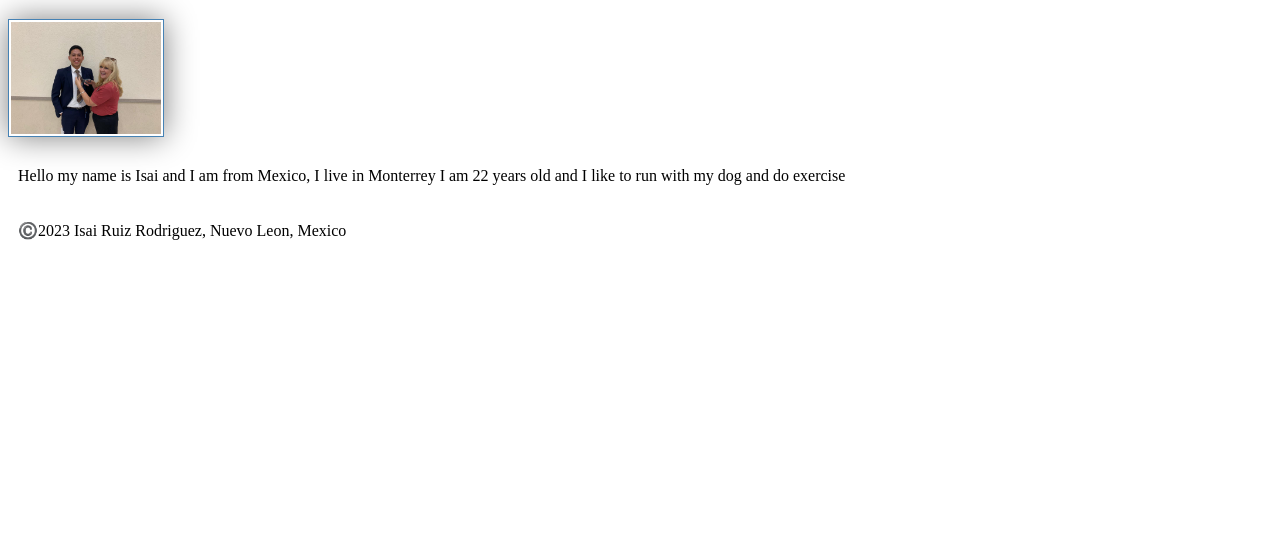
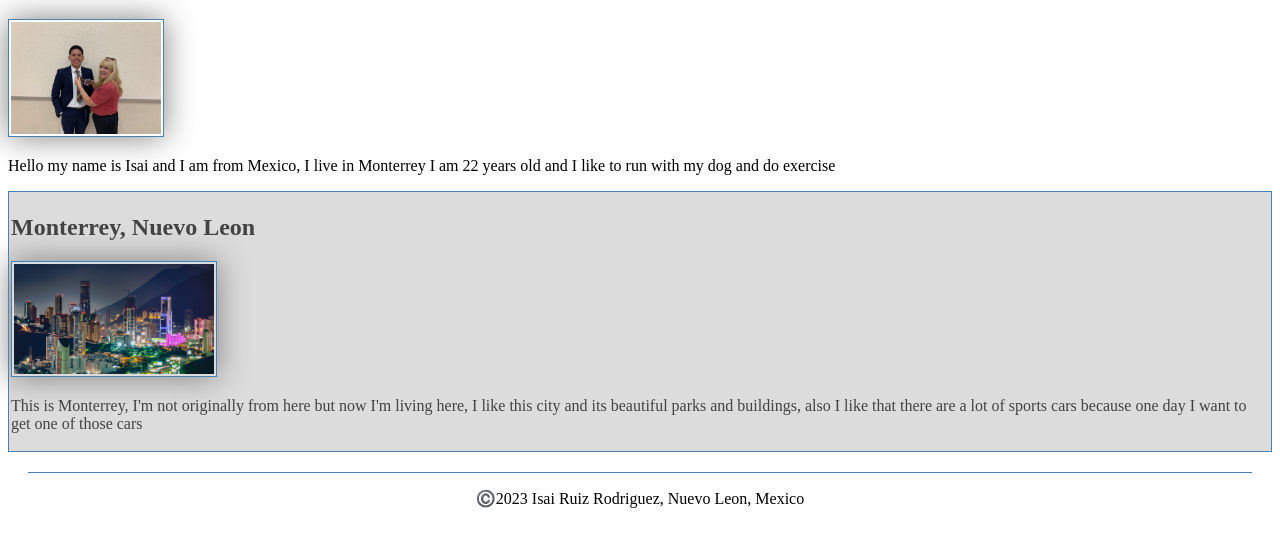
Before and after one commit to Isai512/wdd130, a plain HTML site: page index.html in a window 1280 px wide. Shown: the part 263-800 px from the top of the page. Drawn offline with Linux system fonts and the light colour scheme.

Commit message:
more changes now

```diff
--- a/index.html
+++ b/index.html
@@ -4,6 +4,8 @@
     <meta charset="utf-8">
     <meta name="viewport" content="width=device-width,initial-scale=1.0">
     <title>Isai Ruiz | WDD 130</title>
+    <meta name="description" content="Isai Ruiz Rodriguez | WDD 130 | Web Fundamentals">
+    <meta name="author" content="Isai Ruiz Rodriguez">
     <link rel="stylesheet" href="styles/styles.css">
 </head>
 <body>
@@ -19,6 +21,11 @@
         <img src="images/profile.jpg" alt="Isai Ruiz" width="200">
         <p>Hello my name is Isai and I am from Mexico, I live in Monterrey I am 22 years old and I like to run with my dog and do exercise </p>
     </main>
+    <aside>
+        <h2>Monterrey, Nuevo Leon</h2>
+        <img src="images/monterrey.jpg" alt="Monterrey city">
+        <p>This is Monterrey, I'm not originally from here but now I'm living here, I like this city and its beautiful parks and buildings, also I like that there are a lot of sports cars because one day I want to get one of those cars</p>
+    </aside>
     <footer>
         <p>©️2023 Isai Ruiz Rodriguez, Nuevo Leon, Mexico</p>
     </footer>
--- a/styles/styles.css
+++ b/styles/styles.css
@@ -24,3 +24,31 @@ img {
 p {
     padding: 10px;
 }
+
+main {
+    max-width: 850px;
+}
+
+aside {
+    width: auto;
+    margin: 0;
+    border: 1px solid steelblue;
+    padding: 2px;
+    background-color: gainsboro;
+    color: hsla(200,0%,0%,.7);
+}
+
+aside img {
+    width: 200px;
+    height: auto;
+}
+
+p {
+    padding: 0;
+}
+
+footer {
+    margin: 20px;
+    border-top: 1px solid steelblue;
+    text-align: center;
+}
```
Also changed, not shown: images/monterrey.jpg (added).
